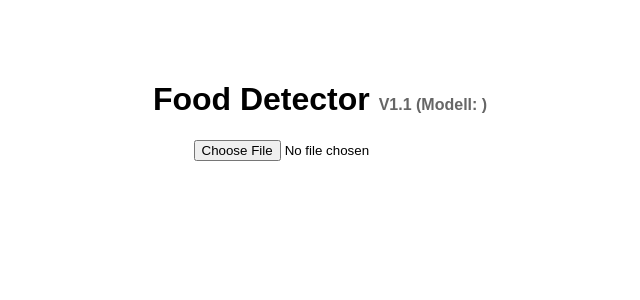
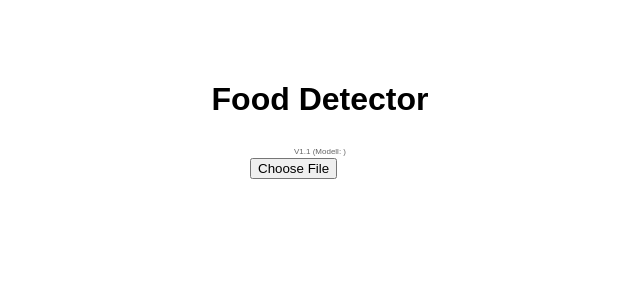
Before and after one commit to JohnnyM11/food-detector-app, a React (Vite) app in the folder frontend/: page / in a window 1280 px wide. Shown: the top 300 px of the page, without its empty margins (320-960 px from the left). Built offline with nearby package versions, Linux system fonts and the light colour scheme; no server answers.

Commit message:
🔄 Deploy dev (2025-08-14 16:11)

```diff
--- a/frontend/src/App.jsx
+++ b/frontend/src/App.jsx
@@ -45,12 +45,10 @@ function App() {
 
   return (
     <div style={{ padding: "20px", fontFamily: "Arial" }}>
-      <h1>
-        Food Detector{" "}
-        <span style={{ fontSize: "0.5em", color: "#666" }}>
-          {VERSION} (Modell: {modelName}){" "}
-        </span>
-      </h1>
+      <h1>Food Detector </h1>
+      <span style={{ fontSize: "0.5em", color: "#666" }}>
+        {VERSION} (Modell: {modelName})
+      </span>
 
       {/* Bild-Upload und Bildnamen mit in result einfügen */}
       <ImageUploader
--- a/frontend/src/components/ImageUploader.jsx
+++ b/frontend/src/components/ImageUploader.jsx
@@ -31,7 +31,12 @@ function ImageUploader({ onResult, setLoading }) {
 
   return (
     <div>
-      <input type="file" accept="image/*" onChange={handleFileChange} />
+      <input
+        type="file"
+        accept="image/*"
+        onChange={handleFileChange}
+        style={{ color: "transparent", width: "140px" }}
+      />
       {fileName && (
         <div style={{ marginTop: "8px", fontWeight: "bold" }}>{fileName}</div>
       )}
```
